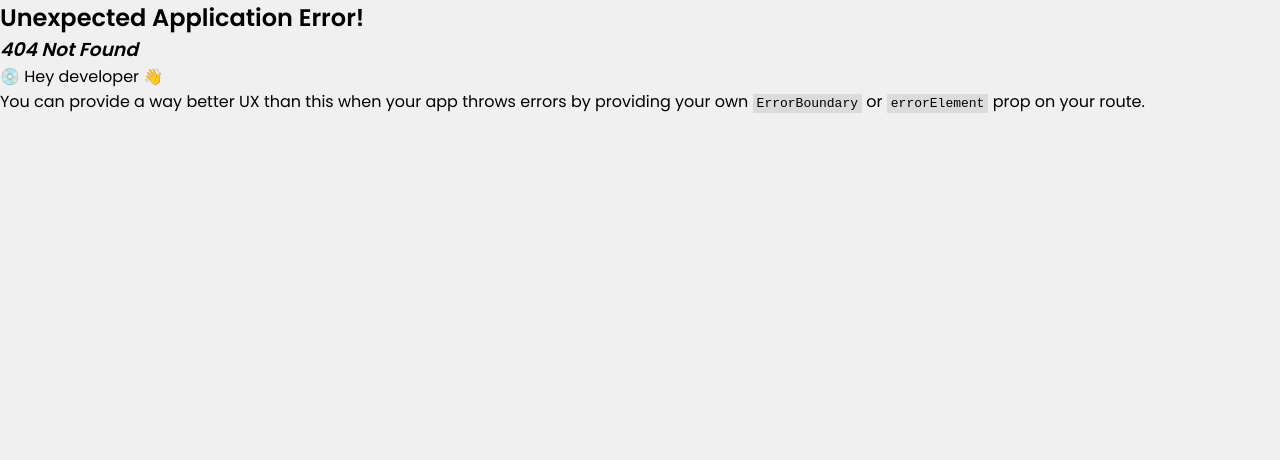
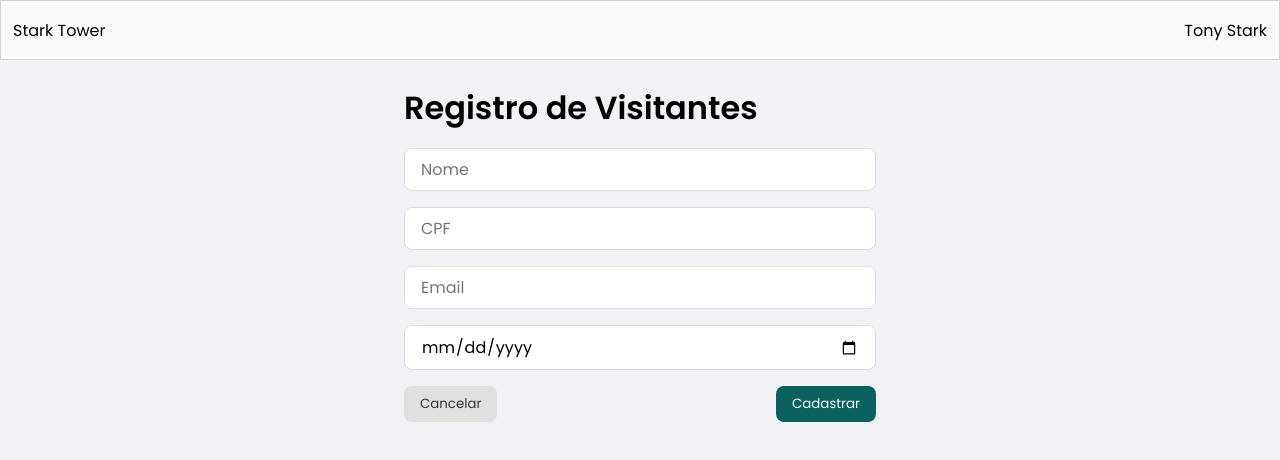
Before and after one commit to Olinadss/stark-tower, a React (Vite) app: page /cadastro in a window 1280 px wide. Before the commit this address had no page. Shown: the top 460 px of the page. Built offline with nearby package versions, Linux system fonts and the light colour scheme.

Commit message:
feat: cria tela de cadastro

```diff
--- /dev/null
+++ b/src/components/ButtonCustom/index.tsx
@@ -0,0 +1,12 @@
+import { Button } from "./styles";
+
+type ButtonCustomProps = React.ButtonHTMLAttributes<HTMLButtonElement> & {
+  variant?: "primary" | "secondary" | "danger";
+};
+
+export function ButtonCustom({
+  variant = "primary",
+  ...rest
+}: ButtonCustomProps) {
+  return <Button variant={variant} {...rest} />;
+}
--- /dev/null
+++ b/src/components/ButtonCustom/styles.ts
@@ -0,0 +1,63 @@
+import styled, { css } from "styled-components";
+
+interface ButtonProps {
+  variant?: "primary" | "secondary" | "danger";
+}
+
+export const Button = styled.button<ButtonProps>`
+  border: none;
+  border-radius: 8px;
+  padding: 0.5rem 1rem;
+  cursor: pointer;
+  transition: background 0.3s, color 0.3s;
+  font-weight: 400;
+
+  display: flex;
+  justify-content: center;
+  align-items: center;
+  gap: 0.5rem;
+
+  ${({ variant }) => {
+    switch (variant) {
+      case "secondary":
+        return css`
+          background-color: #e0e0e0;
+          color: #333333;
+
+          &:hover {
+            background-color: #d5d5d5;
+          }
+
+          &:active {
+            background-color: #bdbdbd;
+          }
+        `;
+      case "danger":
+        return css`
+          background-color: #d9534f;
+          color: white;
+
+          &:hover {
+            background-color: #c9302c;
+          }
+
+          &:active {
+            background-color: #a71d2a;
+          }
+        `;
+      default:
+        return css`
+          background-color: #0b615e;
+          color: white;
+
+          &:hover {
+            background-color: #137f7b;
+          }
+
+          &:active {
+            background-color: #06423f;
+          }
+        `;
+    }
+  }}
+`;
--- /dev/null
+++ b/src/components/Input/index.tsx
@@ -0,0 +1,7 @@
+import { Input } from "./styles";
+
+type InputCustomProps = React.InputHTMLAttributes<HTMLInputElement>;
+
+export function InputCustom({ ...rest }: InputCustomProps) {
+  return <Input {...rest} />;
+}
--- /dev/null
+++ b/src/components/Input/styles.ts
@@ -0,0 +1,9 @@
+import styled from "styled-components";
+
+export const Input = styled.input`
+  padding: 0.5rem 1rem;
+  border-radius: 8px;
+  border: 1px solid #ddd;
+  flex: 1;
+  font-size: 1rem;
+`;
--- a/src/components/RoomCard/index.tsx
+++ b/src/components/RoomCard/index.tsx
@@ -1,8 +1,10 @@
+import { ButtonCustom } from "../ButtonCustom";
+import { InputCustom } from "../Input";
 import {
   ActiveCount,
   Card,
-  CardButton,
   CardContent,
+  CardForm,
   CardHeader,
   CardList,
   CardTitle,
@@ -26,8 +28,12 @@ export function RoomCard({ visitors }: RoomCardProps) {
         <ActiveCount>
           {displayCount}/{maxActive}
         </ActiveCount>
-        <CardButton>Entrar na Sala</CardButton>
       </CardHeader>
+      <CardForm>
+        <InputCustom placeholder="Nome" />
+        <InputCustom placeholder="CPF" />
+        <ButtonCustom>Entrar na Sala</ButtonCustom>
+      </CardForm>
       <CardContent>
         {visitors.map((visitor, i) => (
           <CardList key={i}>
--- a/src/components/RoomCard/styled.ts
+++ b/src/components/RoomCard/styled.ts
@@ -8,7 +8,7 @@ export const Card = styled.section`
   width: 920px;
   display: flex;
   flex-direction: column;
-  width: 50%;
+  width: 80%;
   gap: 1.5rem;
   box-shadow: 0 4px 12px rgba(0, 0, 0, 0.05);
 `;
@@ -46,20 +46,8 @@ export const ActiveCount = styled.div`
   font-size: 0.9rem;
 `;
 
-export const CardButton = styled.button`
-  background-color: #0b615e;
-  color: white;
-  border: none;
-  border-radius: 8px;
-  padding: 0.5rem 1rem;
-  cursor: pointer;
-  transition: background 0.3s;
-
-  &:hover {
-    background-color: #137f7b;
-  }
-
-  &:active {
-    background-color: #06423f;
-  }
+export const CardForm = styled.div`
+  display: flex;
+  gap: 1rem;
+  align-items: center;
 `;
--- a/src/pages/app/Dashboard/index.tsx
+++ b/src/pages/app/Dashboard/index.tsx
@@ -1,6 +1,5 @@
 import { Plus } from "lucide-react";
 import {
-  ButtonCustom,
   ContentBanner,
   ContentWelcome,
   Header,
@@ -8,6 +7,8 @@ import {
   Row,
 } from "./styles";
 import { RoomCard } from "../../../components/RoomCard";
+import { useNavigate } from "react-router";
+import { ButtonCustom } from "../../../components/ButtonCustom";
 
 const visitantes = [
   { nome: "João Silva", cpf: "123.456.789-00" },
@@ -16,12 +17,18 @@ const visitantes = [
 ];
 
 export function Dashboard() {
+  const navigate = useNavigate();
+
+  function handleChangePage() {
+    navigate("/cadastro");
+  }
+
   return (
     <>
       <ContentBanner>
         <ContentWelcome>
           <span>Bem vindo de volta, as Industrias Stark</span>
-          <ButtonCustom>
+          <ButtonCustom onClick={handleChangePage}>
             <Plus />
             Criar visitante
           </ButtonCustom>
@@ -34,10 +41,10 @@ export function Dashboard() {
           <div>CPF</div>
         </Header>
 
-        {visitantes.map((v, i) => (
+        {visitantes.map((visitor, i) => (
           <Row key={i}>
-            <div>{v.nome}</div>
-            <div>{v.cpf}</div>
+            <div>{visitor.nome}</div>
+            <div>{visitor.cpf}</div>
           </Row>
         ))}
       </VisitorsList>
--- a/src/pages/app/Dashboard/styles.ts
+++ b/src/pages/app/Dashboard/styles.ts
@@ -17,29 +17,6 @@ export const ContentWelcome = styled.div`
   flex-direction: column;
   align-items: flex-start;
   gap: 2rem;
-`;
-
-export const ButtonCustom = styled.button`
-  background-color: #0b615e;
-  color: white;
-  border: none;
-  border-radius: 8px;
-  padding: 0.5rem 1rem;
-  cursor: pointer;
-  transition: background 0.3s;
-
-  display: flex;
-  justify-content: center;
-  align-items: center;
-  gap: 0.5rem;
-
-  &:hover {
-    background-color: #137f7b;
-  }
-
-  &:active {
-    background-color: #06423f;
-  }
 `;
 
 export const VisitorsList = styled.section`
--- /dev/null
+++ b/src/pages/app/RegisterVisitors/index.tsx
@@ -0,0 +1,28 @@
+import { useNavigate } from "react-router";
+import { ButtonCustom } from "../../../components/ButtonCustom";
+import { InputCustom } from "../../../components/Input";
+import { ContainerButton, ContainerForm } from "./styles";
+
+export function RegisterVisitors() {
+  const navigate = useNavigate();
+
+  function handleChangePage() {
+    navigate("/");
+  }
+
+  return (
+    <ContainerForm>
+      <h1>Registro de Visitantes</h1>
+      <InputCustom type="text" placeholder="Nome" />
+      <InputCustom type="text" placeholder="CPF" />
+      <InputCustom type="email" placeholder="Email" />
+      <InputCustom type="date" placeholder="Data de Nascimento" />
+      <ContainerButton>
+        <ButtonCustom onClick={handleChangePage} variant="secondary">
+          Cancelar
+        </ButtonCustom>
+        <ButtonCustom>Cadastrar</ButtonCustom>
+      </ContainerButton>
+    </ContainerForm>
+  );
+}
--- /dev/null
+++ b/src/pages/app/RegisterVisitors/styles.ts
@@ -0,0 +1,14 @@
+import styled from "styled-components";
+
+export const ContainerForm = styled.form`
+  display: flex;
+  width: 520px;
+  padding: 1.5rem;
+  flex-direction: column;
+  gap: 1rem;
+`;
+
+export const ContainerButton = styled.div`
+  display: flex;
+  justify-content: space-between;
+`;
--- a/src/routes/index.tsx
+++ b/src/routes/index.tsx
@@ -3,6 +3,7 @@ import { Dashboard } from "../pages/app/Dashboard";
 import { SignIn } from "../pages/auth/sign-in";
 import { AuthLayout } from "../pages/app/_layouts/auth";
 import { AppLayout } from "../pages/app/_layouts/app";
+import { RegisterVisitors } from "../pages/app/RegisterVisitors";
 
 export const router = createBrowserRouter([
   {
@@ -12,6 +13,10 @@ export const router = createBrowserRouter([
       {
         path: "/",
         element: <Dashboard />,
+      },
+      {
+        path: "/cadastro",
+        element: <RegisterVisitors />,
       },
     ],
   },
```
